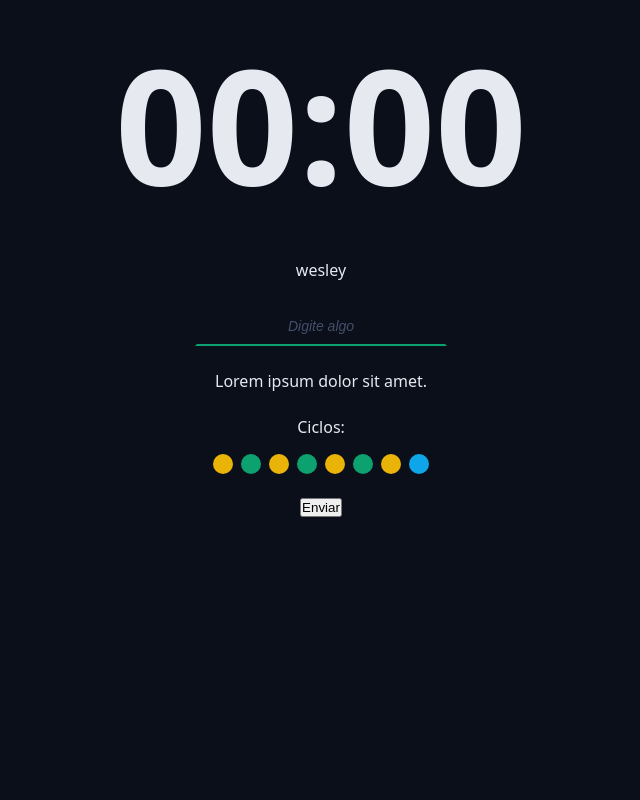
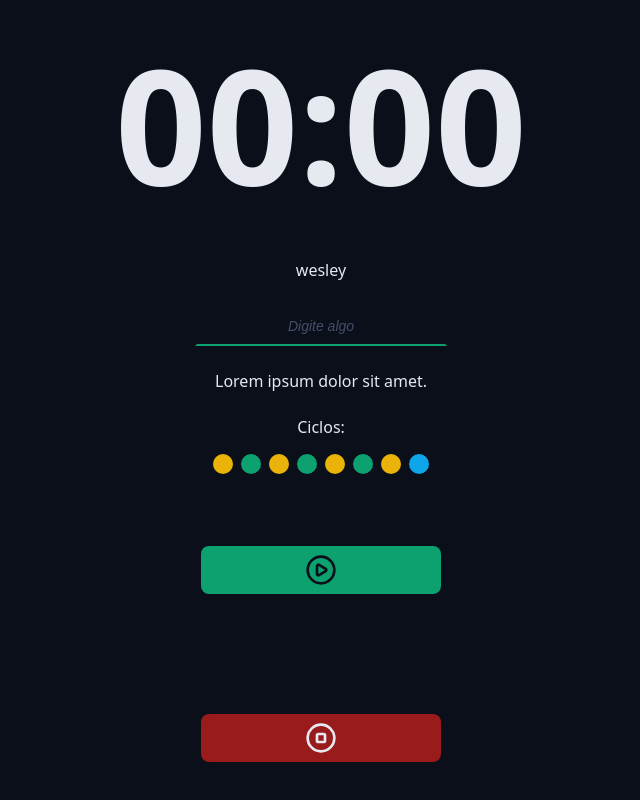
Before and after one commit to wesleyEmidio/chronos-pomodoro, a React (Vite) app: page / in a window 1280 px wide. Shown: the part 282-1082 px from the top of the page, without its empty margins (319-959 px from the left). Before the commit the page ends 831 px from the top, so only its background shows below. Built offline with nearby package versions, Linux system fonts and the light colour scheme.

Commit message:
31. Criando um componente de botão reutilizavel com opções

```diff
--- a/src/App.tsx
+++ b/src/App.tsx
@@ -1,12 +1,14 @@
+import './styles/theme.css';
+import './styles/global.css';
+
 import { Container } from './components/Container';
 import { Logo } from './components/Logo';
 import { Menu } from './components/Menu';
 import { CountDown } from './components/CountDown';
 import { DefaultInput } from './components/DefaultInput';
-
-import './styles/theme.css';
-import './styles/global.css';
 import { Cycles } from './components/Cycles';
+import { DefaultButton } from './components/DefaultButton';
+import { PlayCircleIcon, StopCircle, StopCircleIcon } from 'lucide-react';
 
 export function App() {
   return (
@@ -43,7 +45,8 @@
           </div>
 
           <div className='formRow'>
-            <button>Enviar</button>
+            <DefaultButton icon={<PlayCircleIcon />} color='green' />
+            <DefaultButton icon={<StopCircleIcon />} color='red' />
           </div>
         </form>
       </Container>
--- a/src/components/Cycles/styles.module.css
+++ b/src/components/Cycles/styles.module.css
@@ -1,31 +1,37 @@
+/* Container principal dos ciclos (pomodoro, pausas, etc.) */
 .cycles {
-  display: flex;
-  flex-direction: column;
-  align-items: center;
-  justify-content: center;
-  gap: 1.6rem;
+  display: flex; /* Usa Flexbox para organizar os elementos */
+  flex-direction: column; /* Organiza os itens na vertical */
+  align-items: center; /* Centraliza os itens horizontalmente */
+  justify-content: center; /* Centraliza os itens verticalmente */
+  gap: 1.6rem; /* Espaço entre os elementos */
 }
 
+/* Container que agrupa os pontos indicadores de ciclos */
 .cycleDots {
-  display: flex;
-  gap: 0.8rem;
+  display: flex; /* Usa Flexbox para alinhar os pontos */
+  gap: 0.8rem; /* Espaço entre cada ponto */
 }
 
+/* Estilo base de cada ponto de ciclo */
 .cycleDot {
-  width: 2rem;
-  height: 2rem;
-  background-color: var(--primary);
-  border-radius: 50%;
+  width: 2rem; /* Largura do ponto */
+  height: 2rem; /* Altura do ponto */
+  background-color: var(--primary); /* Cor padrão do ponto */
+  border-radius: 50%; /* Deixa o elemento totalmente circular */
 }
 
+/* Cor específica para o ciclo de trabalho */
 .workTime {
-  background-color: var(--warning);
+  background-color: var(--warning); /* Cor de alerta (trabalho ativo) */
 }
 
+/* Cor específica para pausa curta */
 .shortBreakTime {
-  background-color: var(--primary);
+  background-color: var(--primary); /* Cor padrão para pausa curta */
 }
 
+/* Cor específica para pausa longa */
 .longBreakTime {
-  background-color: var(--info);
+  background-color: var(--info); /* Cor informativa para pausa longa */
 }
--- /dev/null
+++ b/src/components/DefaultButton/index.tsx
@@ -0,0 +1,20 @@
+import styles from './styles.module.css';
+
+type DefaultButtonProps = {
+  icon: React.ReactNode;
+  color?: 'green' | 'red';
+} & React.ComponentProps<'button'>;
+
+export function DefaultButton({
+  icon,
+  color = 'green',
+  ...props
+}: DefaultButtonProps) {
+  return (
+    <>
+      <button className={`${styles.button} ${styles[color]}`} {...props}>
+        {icon}
+      </button>
+    </>
+  );
+}
--- /dev/null
+++ b/src/components/DefaultButton/styles.module.css
@@ -0,0 +1,33 @@
+.button {
+  border: none;
+  background: var(--primary);
+  color: var(--text-over-primary);
+  display: flex;
+  align-items: center;
+  justify-content: center;
+  min-width: 24rem;
+  padding: 0.8rem;
+  border-radius: 0.8rem;
+  margin: 4.8rem 0;
+  cursor: pointer;
+  transition: all 0.1s ease-in-out;
+}
+
+.button svg {
+  width: 3.2rem;
+  height: 3.2rem;
+}
+
+.button:hover {
+  filter: brightness(80%);
+}
+
+.green {
+  background: var(--primary);
+  color: var(--text-over-primary);
+}
+
+.red {
+  background: var(--error);
+  color: var(--text-over-error);
+}
```
